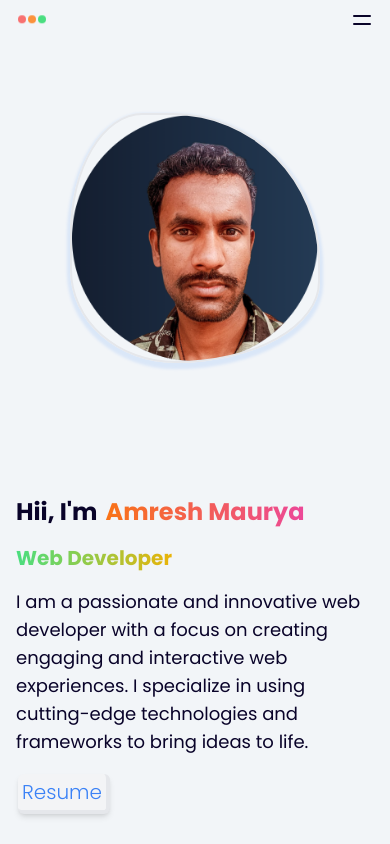
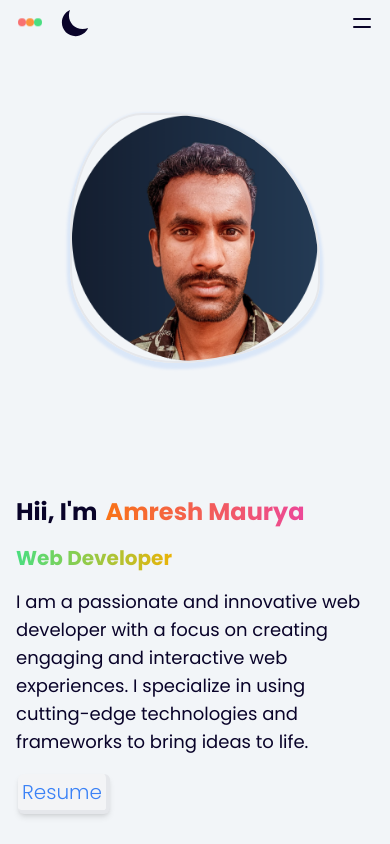
Before and after one commit to amreshpro/proportfolio, a Next.js app: page / in a window 390 px wide. Shown: the top 844 px of the page. Built offline with nearby package versions, Linux system fonts and the light colour scheme.

Commit message:
update darkmode btn

```diff
--- a/components/MobileMenu.tsx
+++ b/components/MobileMenu.tsx
@@ -10,7 +10,6 @@ import { useThemeStore } from "@/store/themeStore";
 
 import NAV_LINKS from "@/data/NAV_LINKS";
 
-
 export default function MobileMenu() {
   const [isMobileMenuOpen, setIsMobileMenuOpen] = useState(false);
   const { isDarkModeEnabled, toggleDarkMode } = useThemeStore((state) => state);
@@ -18,10 +17,22 @@ export default function MobileMenu() {
   return (
     <div className=" fixed  flex justify-between w-screen px-2 ">
       <div className="flex justify-between items-center px-2 w-full">
-        <div className="logo flex sm:gap-0.5 gap-2 px-0.5 sm:animate-bounce">
-          <p className="bg-red-400 rounded-full p-2 sm:p-1  hover:animate-bounce"></p>
-          <p className="bg-orange-400 rounded-full p-2 sm:p-1 hover:animate-bounce "></p>
-          <p className="bg-green-400 rounded-full p-2 sm:p-1 hover:animate-bounce"></p>
+        <div className="logo flex gap-4 items-center sm:gap-0.5  px-0.5 ">
+          <div className="logo flex h-fit pr-4  animate-bounce">
+            <p className="bg-red-400 rounded-full p-2 sm:p-1  hover:animate-bounce"></p>
+            <p className="bg-orange-400 rounded-full p-2 sm:p-1 hover:animate-bounce "></p>
+            <p className="bg-green-400 rounded-full p-2 sm:p-1 hover:animate-bounce"></p>
+          </div>
+          <div className="dark-mode">
+            <button
+              onClick={() => toggleDarkMode()}
+              className="w-fit   flex justify-start items-center text-center text-3xl "
+            >
+              <p className="">
+                {isDarkModeEnabled ? <IoMdSunny /> : <IoMoonSharp />}
+              </p>
+            </button>
+          </div>
         </div>
         <button
           onClick={() => setIsMobileMenuOpen(!isMobileMenuOpen)}
@@ -60,7 +71,6 @@ export default function MobileMenu() {
             })}
           </ul>
         </div>
-
       )}
     </div>
   );
--- a/components/Navbar.tsx
+++ b/components/Navbar.tsx
@@ -8,7 +8,6 @@ import MobileMenu from "./MobileMenu";
 import { useThemeStore } from "@/store/themeStore";
 
 import NAV_LINKS from "@/data/NAV_LINKS";
-
 
 export default function Navbar() {
   const { isDarkModeEnabled, toggleDarkMode } = useThemeStore((state) => state);
@@ -25,10 +24,13 @@ export default function Navbar() {
           isDarkModeEnabled ? "dark-box" : "light-box"
         } z-50 fixed sm:hidden  border mt-2 sm:mt-0 border-gray-300 px-4 py-4 flex justify-between gap-4 sm:gap-1 items-center rounded-r-full rounded-l-full  `}
       >
-        <div className="logo flex sm:gap-0.5 gap-2 px-0.5 sm:animate-bounce">
-          <p className="bg-red-400 rounded-full p-2 sm:p-1  hover:animate-bounce"></p>
-          <p className="bg-orange-400 rounded-full p-2 sm:p-1 hover:animate-bounce "></p>
-          <p className="bg-green-400 rounded-full p-2 sm:p-1 hover:animate-bounce"></p>
+        <div className="logo flex sm:gap-0.5 gap-2 px-0.5 ">
+
+            <p className="bg-red-400 rounded-full p-2 sm:p-1  hover:animate-bounce"></p>
+            <p className="bg-orange-400 rounded-full p-2 sm:p-1 hover:animate-bounce "></p>
+            <p className="bg-green-400 rounded-full p-2 sm:p-1 hover:animate-bounce"></p>
+
+
         </div>
         <ul className="flex gap-8 sm:gap-2 md:gap-4 items-center sm:text-sm">
           {NAV_LINKS.map((nav) => {
@@ -53,8 +55,6 @@ export default function Navbar() {
             {isDarkModeEnabled ? <IoMdSunny /> : <IoMoonSharp />}
           </p>
         </button>
-
-
       </nav>
 
       {/* mobile menu */}
```
